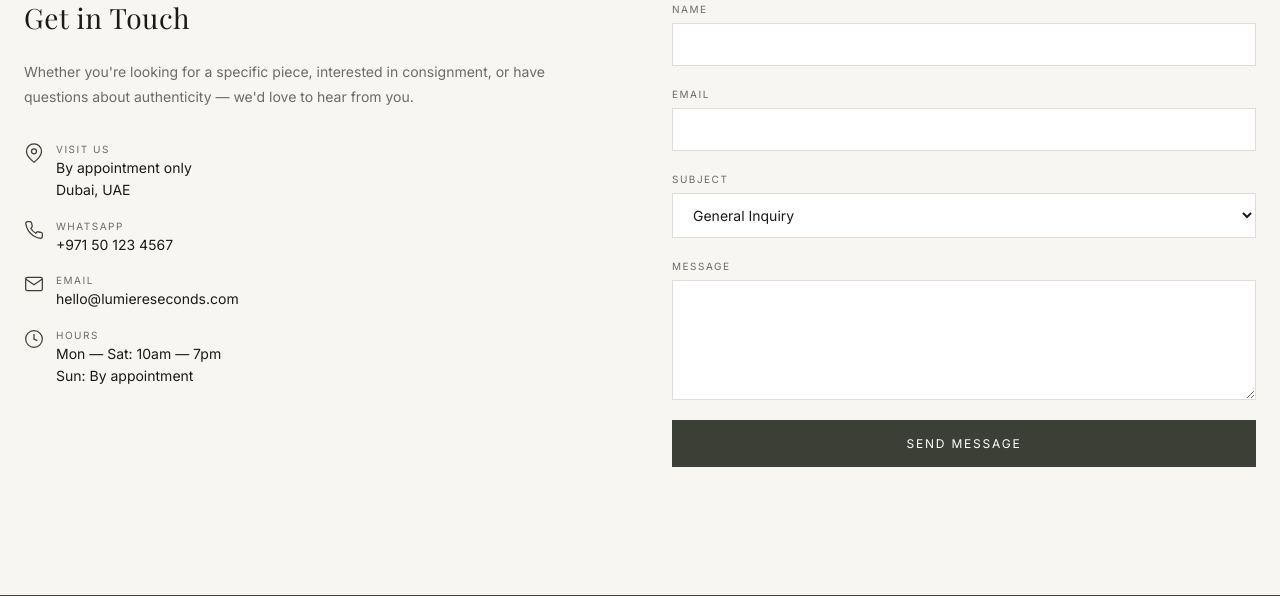
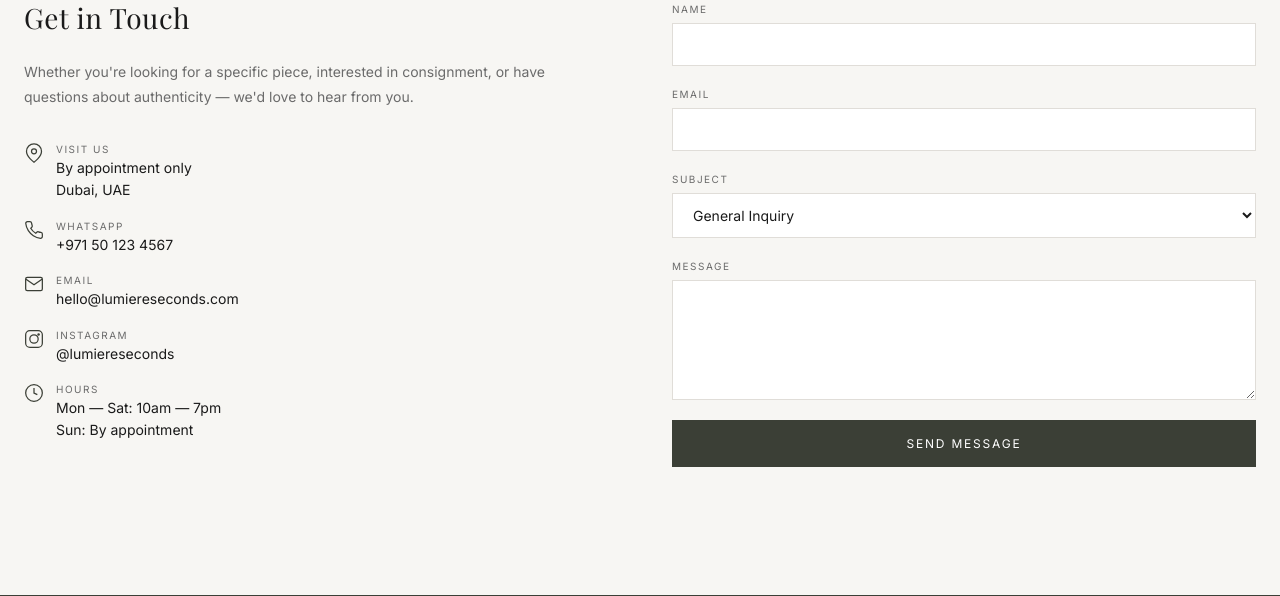
Before and after one commit to cypanized/lumiere-seconds, a Python web app: template templates/contact.html in a window 1280 px wide. Shown: the part 191-787 px from the top of the page. Run offline with Jinja, Linux system fonts and the light colour scheme; the template is opened without the code that fills it, so the values that code supplies are empty; some web fonts are replaced.

Commit message:
Add Instagram to contact page details
Shows @lumiereseconds with Instagram icon between Email and Hours.

Co-Authored-By: Claude Opus 4.6 <noreply@anthropic.com>

```diff
--- a/templates/contact.html
+++ b/templates/contact.html
@@ -62,6 +62,13 @@
             <div>
               <div class="label">Email</div>
               <div class="value"><a href="mailto:hello@lumiereseconds.com">hello@lumiereseconds.com</a></div>
+            </div>
+          </div>
+          <div class="contact-detail-item">
+            <svg width="20" height="20" viewBox="0 0 24 24" fill="none" stroke="currentColor" stroke-width="1.5"><rect x="2" y="2" width="20" height="20" rx="5"/><circle cx="12" cy="12" r="5"/><circle cx="17.5" cy="6.5" r="1.5" fill="currentColor" stroke="none"/></svg>
+            <div>
+              <div class="label">Instagram</div>
+              <div class="value"><a href="https://www.instagram.com/lumiereseconds" target="_blank">@lumiereseconds</a></div>
             </div>
           </div>
           <div class="contact-detail-item">
```
